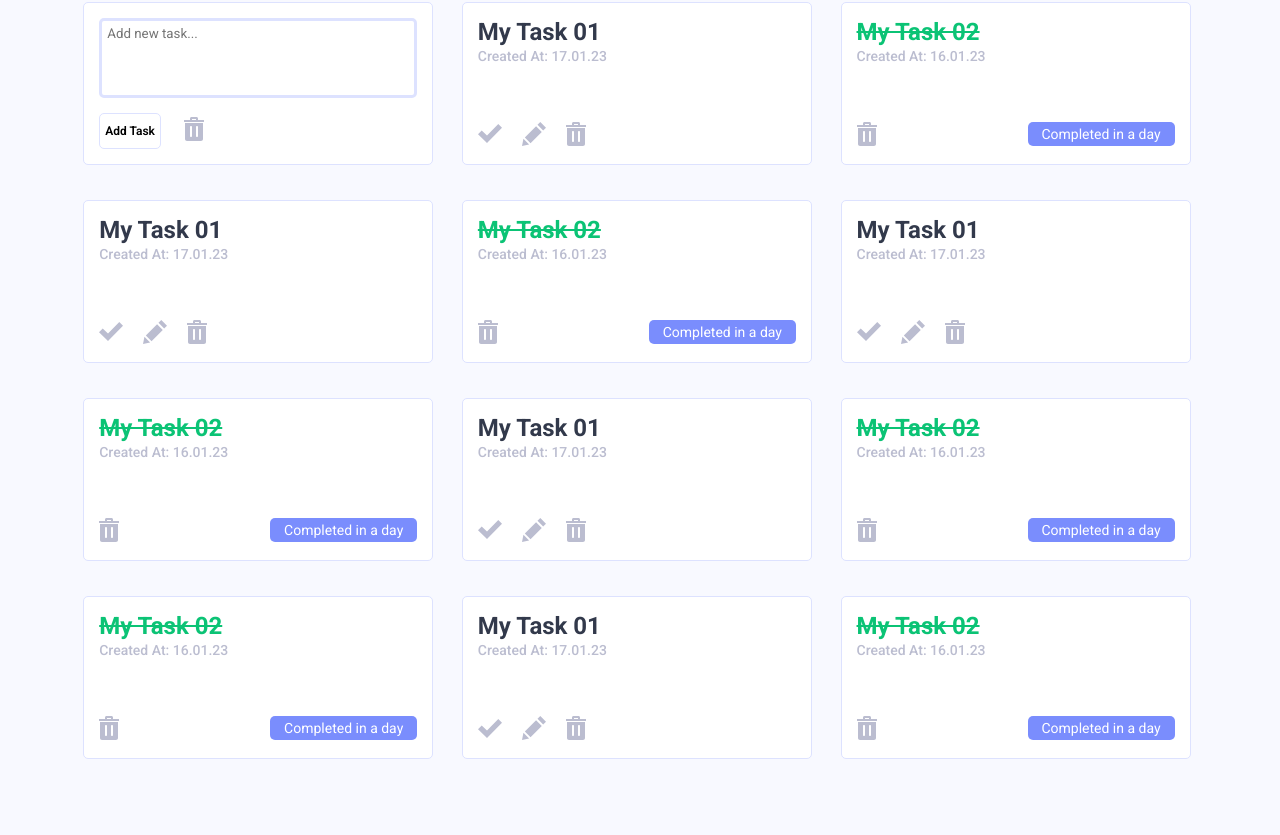
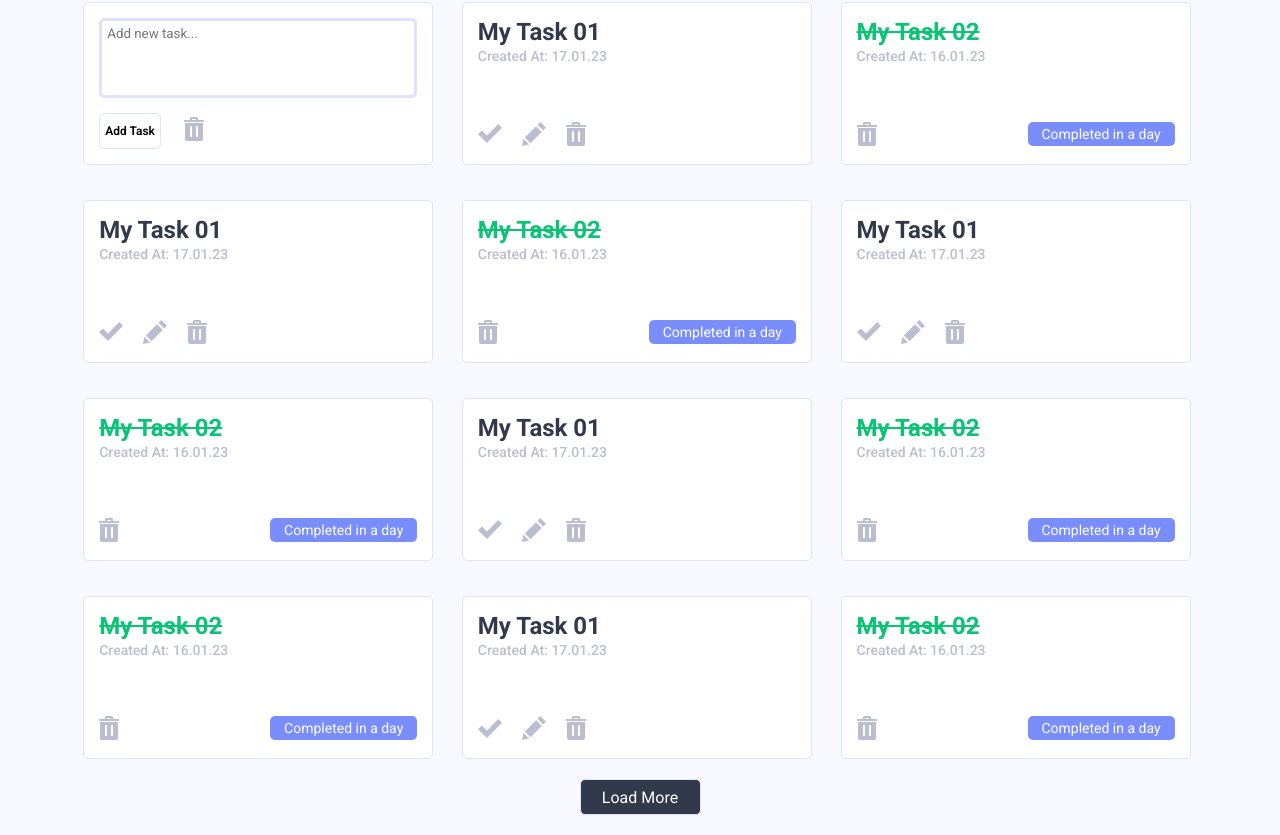
Before and after one commit to fza-wtag/todo-app-react, a React (Create React App) app in the folder todos/: page / in a window 1280 px wide. Shown: the part 186-1021 px from the top of the page. Before the commit the page ends 964 px from the top, so only its background shows below. Built offline with nearby package versions, Linux system fonts and the light colour scheme.

Commit message:
Load More button component done with css

```diff
--- a/todos/src/App.js
+++ b/todos/src/App.js
@@ -2,6 +2,7 @@ import "./App.css";
 import Navbar from "./components/navbar";
 import TopButtons from "./components/topButtons";
 import AllTodos from "./components/allTodos";
+import LoadmoreBtn from "./components/loadmoreBtn";
 
 function App() {
   return (
@@ -9,6 +10,7 @@ function App() {
       <Navbar />
       <TopButtons />
       <AllTodos />
+      <LoadmoreBtn />
     </div>
   );
 }
--- /dev/null
+++ b/todos/src/components/loadmoreBtn.js
@@ -0,0 +1,13 @@
+import React from 'react'
+
+function LoadmoreBtn() {
+  return (
+    <div className="load-more">
+        <button className="btn-load-more">
+            Load More
+        </button>
+    </div>
+  )
+}
+
+export default LoadmoreBtn
--- a/todos/src/index.css
+++ b/todos/src/index.css
@@ -224,9 +224,27 @@ nav .logo h3 {
   display: grid;
   grid-template-columns: repeat(auto-fill, minmax(320px, 1fr));
   justify-content: space-between;
-  padding: 1.5% 7.5% 1.5% 6.5%;
+  padding: 1.5% 7.5% 0% 6.5%;
 }
 /* All Todos Style Ends */
+
+/* Load more part Style Starts */
+.load-more {
+  display: flex;
+  justify-content: center;
+}
+.btn-load-more {
+  background: #32394b;
+  border: 1px solid #dde2ff;
+  border-radius: 5px;
+  color: #fff;
+  font-family: Roboto, sans-serif;
+  font-size: 16px;
+  margin: 20px 0;
+  min-height: 36px;
+  min-width: 121px;
+}
+/* Load more part Style Ends */
 
 /* To make the UI responsive */
 @media (max-width: 640px) {
```
